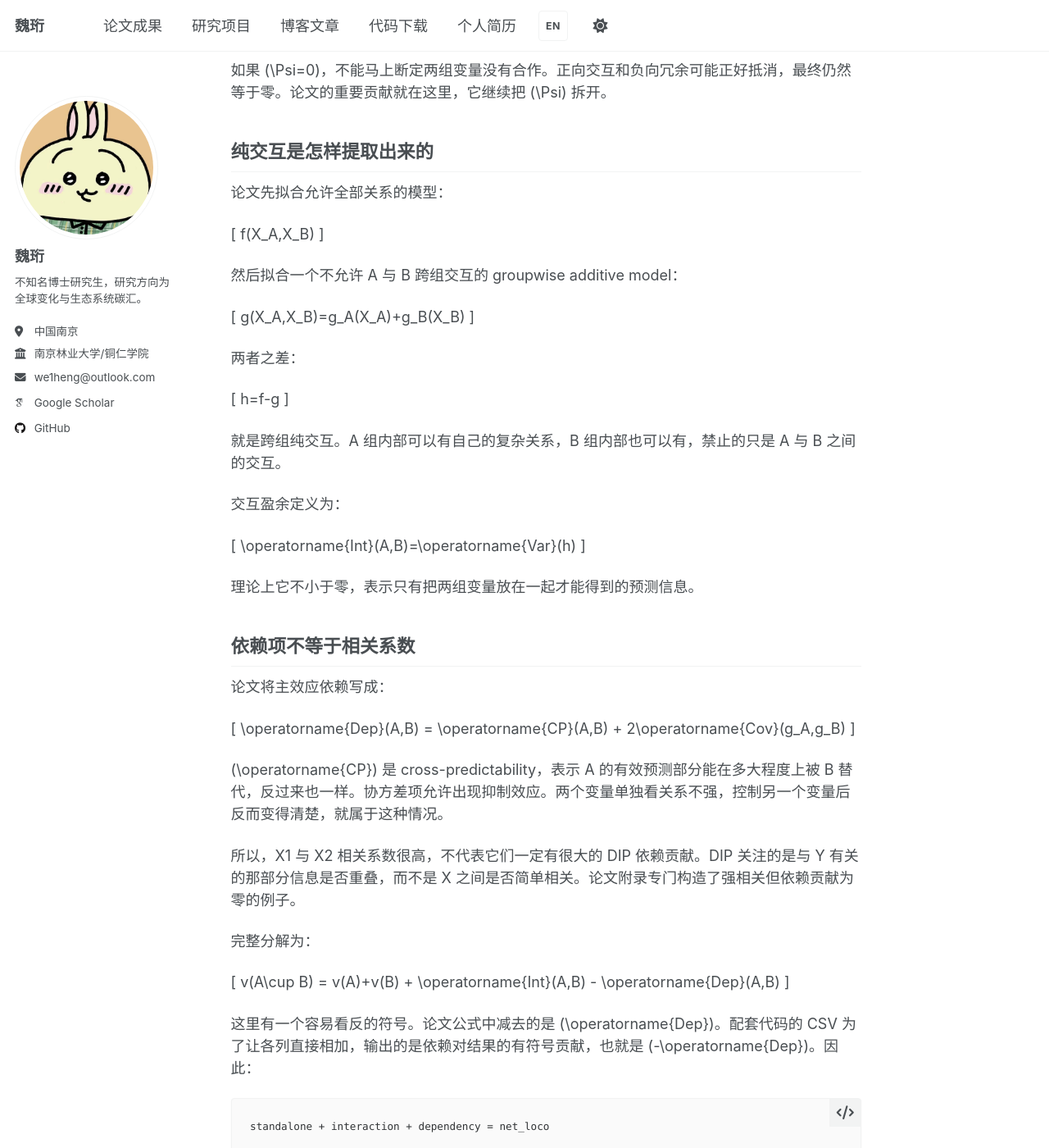
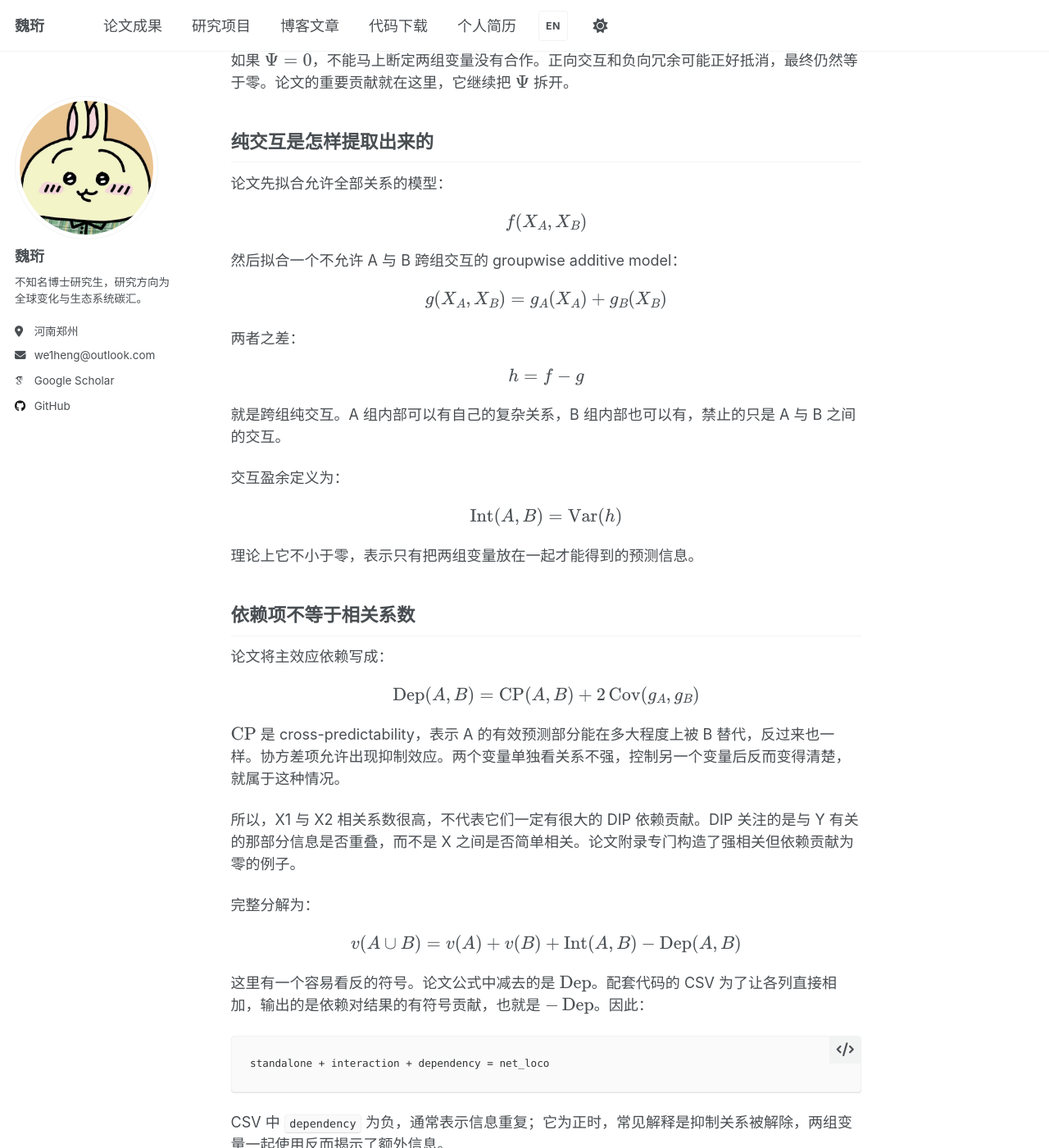
Before and after one commit to NOOB304/NOOB304.github.io, a Jekyll site: the page built from _posts/2026-07-03-dip-feature-contribution-raster-code.md, in a window 1280 px wide and 1400 px high, scrolled down 2680 px. Shown: the whole window at 82% size. Built offline with Jekyll 4.4.1, drawn with Linux system fonts in a browser that asks for light colours; some web fonts are replaced; some of the changed text lies outside the part shown.

Commit message:
Fix math rendering and update profile location

````diff
--- a/_config.yml
+++ b/_config.yml
@@ -25,12 +25,9 @@ author:
   bio              : "Ph.D. student studying global change and ecosystem carbon sinks."
   bio_en           : "Ph.D. student studying global change and ecosystem carbon sinks."
   bio_zh           : "不知名博士研究生，研究方向为全球变化与生态系统碳汇。"
-  location         : "Nanjing, China"
-  location_en      : "Nanjing, China"
-  location_zh      : "中国南京"
-  employer         : "Nanjing Forestry University"
-  employer_en      : "Nanjing Forestry University"
-  employer_zh      : "南京林业大学/铜仁学院"
+  location         : "Zhengzhou, Henan, China"
+  location_en      : "Zhengzhou, Henan, China"
+  location_zh      : "河南郑州"
   uri              :
   email            : "we1heng@outlook.com"
 
--- a/_posts/2026-07-03-dip-feature-contribution-raster-code.md
+++ b/_posts/2026-07-03-dip-feature-contribution-raster-code.md
@@ -65,49 +65,49 @@ DIP 处理的正是这层混淆。它把一个变量的重要性拆成单独贡
 
 DIP 分解的是预测能力，不是把几张 X 栅格直接按比例切开。
 
-论文把一组变量 \(X_S\) 的预测能力写成：
+论文把一组变量 $X_S$ 的预测能力写成：
 
-\[
+$$
 v(S)=\operatorname{Var}\left(E[Y\mid X_S]\right)
-\]
+$$
 
-它表示知道 \(X_S\) 后，能够解释多少 Y 的变化。真实的条件期望 \(E[Y\mid X_S]\) 不可直接观察，所以实际计算必须根据 X 和 Y 拟合模型。
+它表示知道 $X_S$ 后，能够解释多少 Y 的变化。真实的条件期望 $E[Y\mid X_S]$ 不可直接观察，所以实际计算必须根据 X 和 Y 拟合模型。
 
 假设把变量分成 A 和 B 两组。两组联合后的合作部分为：
 
-\[
+$$
 \Psi(A,B)=v(A\cup B)-v(A)-v(B)
-\]
+$$
 
-如果 \(\Psi=0\)，不能马上断定两组变量没有合作。正向交互和负向冗余可能正好抵消，最终仍然等于零。论文的重要贡献就在这里，它继续把 \(\Psi\) 拆开。
+如果 $\Psi=0$，不能马上断定两组变量没有合作。正向交互和负向冗余可能正好抵消，最终仍然等于零。论文的重要贡献就在这里，它继续把 $\Psi$ 拆开。
 
 ## 纯交互是怎样提取出来的
 
 论文先拟合允许全部关系的模型：
 
-\[
+$$
 f(X_A,X_B)
-\]
+$$
 
 然后拟合一个不允许 A 与 B 跨组交互的 groupwise additive model：
 
-\[
+$$
 g(X_A,X_B)=g_A(X_A)+g_B(X_B)
-\]
+$$
 
 两者之差：
 
-\[
+$$
 h=f-g
-\]
+$$
 
 就是跨组纯交互。A 组内部可以有自己的复杂关系，B 组内部也可以有，禁止的只是 A 与 B 之间的交互。
 
 交互盈余定义为：
 
-\[
+$$
 \operatorname{Int}(A,B)=\operatorname{Var}(h)
-\]
+$$
 
 理论上它不小于零，表示只有把两组变量放在一起才能得到的预测信息。
 
@@ -115,21 +115,21 @@ h=f-g
 
 论文将主效应依赖写成：
 
-\[
+$$
 \operatorname{Dep}(A,B)
 =
 \operatorname{CP}(A,B)
 +
 2\operatorname{Cov}(g_A,g_B)
-\]
+$$
 
-\(\operatorname{CP}\) 是 cross-predictability，表示 A 的有效预测部分能在多大程度上被 B 替代，反过来也一样。协方差项允许出现抑制效应。两个变量单独看关系不强，控制另一个变量后反而变得清楚，就属于这种情况。
+$\operatorname{CP}$ 是 cross-predictability，表示 A 的有效预测部分能在多大程度上被 B 替代，反过来也一样。协方差项允许出现抑制效应。两个变量单独看关系不强，控制另一个变量后反而变得清楚，就属于这种情况。
 
 所以，X1 与 X2 相关系数很高，不代表它们一定有很大的 DIP 依赖贡献。DIP 关注的是与 Y 有关的那部分信息是否重叠，而不是 X 之间是否简单相关。论文附录专门构造了强相关但依赖贡献为零的例子。
 
 完整分解为：
 
-\[
+$$
 v(A\cup B)
 =
 v(A)+v(B)
@@ -137,9 +137,9 @@ v(A)+v(B)
 \operatorname{Int}(A,B)
 -
 \operatorname{Dep}(A,B)
-\]
+$$
 
-这里有一个容易看反的符号。论文公式中减去的是 \(\operatorname{Dep}\)。配套代码的 CSV 为了让各列直接相加，输出的是依赖对结果的有符号贡献，也就是 \(-\operatorname{Dep}\)。因此：
+这里有一个容易看反的符号。论文公式中减去的是 $\operatorname{Dep}$。配套代码的 CSV 为了让各列直接相加，输出的是依赖对结果的有符号贡献，也就是 $-\operatorname{Dep}$。因此：
 
 ```text
 standalone + interaction + dependency = net_loco
@@ -190,7 +190,7 @@ California Housing 的经度和纬度主要通过交互发挥作用。ocean prox
 使用A和B但禁止跨组交互的模型
 ```
 
-预测只是一把尺子，最终目的仍然是分解贡献。DIP 不是用来替代时序预测模型的算法，但它必须借助机器学习估计未知的 \(E[Y\mid X]\)。
+预测只是一把尺子，最终目的仍然是分解贡献。DIP 不是用来替代时序预测模型的算法，但它必须借助机器学习估计未知的 $E[Y\mid X]$。
 
 验证数据也不能省。复杂模型可以记住训练样本，让无关变量在训练集上表现得很重要。论文附录明确要求模型在训练集拟合，在不重叠的测试集计算经验风险。作者真实数据实验使用十折交叉验证。
 
@@ -201,7 +201,7 @@ California Housing 的经度和纬度主要通过交互发挥作用。ocean prox
 | 方法 | 主要回答什么 | 能否处理非线性 | 交互与依赖 |
 |---|---|---:|---|
 | 偏相关 | 控制其他变量后的线性相关 | 否 | 不分解 |
-| LMG | 在线性回归中分配 \(R^2\) | 通常不能 | 将共享解释量按顺序平均 |
+| LMG | 在线性回归中分配 $R^2$ | 通常不能 | 将共享解释量按顺序平均 |
 | SHAP | 某个已训练模型为何给出这个预测 | 可以 | 需要额外交互算法，相关变量仍棘手 |
 | DIP | 全局预测贡献由单独作用、交互和依赖各占多少 | 可以 | 直接分开 |
 
@@ -371,7 +371,7 @@ VARIABLE_GROUPS = {
 
 假设独立验证结果为：
 
-| 模型 | \(R^2\) | RMSE |
+| 模型 | $R^2$ | RMSE |
 |---|---:|---:|
 | M0 | 0.60 | 105 |
 | M1 | 0.70 | 89 |
@@ -445,21 +445,21 @@ results/
 
 `allocated_effect_temperature.tif` 表示每个像元上气温组将预测值向上或向下推动多少。正值提高预测，负值降低预测。模型截距保存在 `result_metadata.json`，并满足：
 
-\[
+$$
 \text{prediction}
 =
 \text{intercept}
 +
 \sum_j \text{allocated effect}_j
-\]
+$$
 
 `percent_temperature.tif` 使用绝对值计算：
 
-\[
+$$
 P_j=
 \frac{|C_j|}{\sum_k|C_k|}
 \times100\%
-\]
+$$
 
 同一像元中所有变量的百分比加起来为 100%。百分比没有方向，必须与 `allocated_effect` 一起看。
 
@@ -488,7 +488,7 @@ R2_THRESHOLD = 0.70
 STOP_IF_BELOW_THRESHOLD = True
 ```
 
-如果多次空间验证的平均 \(R^2\) 低于 0.70，程序仍保存 DIP 表格和验证指标，但停止输出逐像元贡献图。原因很简单：模型本身没有学好时，漂亮的贡献地图也不值得解释。
+如果多次空间验证的平均 $R^2$ 低于 0.70，程序仍保存 DIP 表格和验证指标，但停止输出逐像元贡献图。原因很简单：模型本身没有学好时，漂亮的贡献地图也不值得解释。
 
 如果研究问题允许较低阈值，可以修改 `R2_THRESHOLD`。不要为了让代码通过而反复下调阈值，阈值应在分析前确定。
 
@@ -506,11 +506,11 @@ STOP_IF_BELOW_THRESHOLD = True
 
 以下数字只是格式示例：
 
-> 空间独立验证的平均 \(R^2\) 为 0.74。变量 A 的净预测贡献最高，为 0.21，其中单独贡献、交互贡献和依赖贡献分别为 0.18、0.09 和 −0.06。负的依赖贡献表明变量 A 与其余预测因子共享部分预测信息。变量 B 的单独贡献较低，但交互贡献较高，说明其预测价值主要在与其他变量联合使用时出现。
+> 空间独立验证的平均 $R^2$ 为 0.74。变量 A 的净预测贡献最高，为 0.21，其中单独贡献、交互贡献和依赖贡献分别为 0.18、0.09 和 −0.06。负的依赖贡献表明变量 A 与其余预测因子共享部分预测信息。变量 B 的单独贡献较低，但交互贡献较高，说明其预测价值主要在与其他变量联合使用时出现。
 
 涉及滞后时可以写：
 
-> 与仅使用当期变量的模型相比，加入前一期变量后，空间独立验证 \(R^2\) 由 0.60 提高至 0.70，且 RMSE 由 105 降至 89。加入更早时期的变量未进一步改善精度，结果支持约一个时间步的滞后响应。DIP 分解显示，该滞后变量组的额外预测信息主要来自单独贡献，而非与同期变量的交互。
+> 与仅使用当期变量的模型相比，加入前一期变量后，空间独立验证 $R^2$ 由 0.60 提高至 0.70，且 RMSE 由 105 降至 89。加入更早时期的变量未进一步改善精度，结果支持约一个时间步的滞后响应。DIP 分解显示，该滞后变量组的额外预测信息主要来自单独贡献，而非与同期变量的交互。
 
 不要把“预测贡献”直接改成“因果贡献”。如果研究使用的是观测栅格，建议保留“预测信息”“关联”或“响应”等词。
 
--- a/scripts/verify-site.mjs
+++ b/scripts/verify-site.mjs
@@ -1106,7 +1106,7 @@ async function checkRenderedArgFeatures() {
     {
       path: 'zh/index.html',
       terms: [
-        '南京林业大学/铜仁学院',
+        '河南郑州',
         '不知名博士研究生，研究方向为全球变化与生态系统碳汇。',
         '目前正在攻读博士学位。',
       ],
````
Also changed, not shown: _includes/head/custom.html (+10 -1 lines), _posts/2026-06-27-invest-carbon-ecosystem-services-automation.md (+18 -18 lines), _posts/2026-06-27-landtrendr-gee-ecological-disturbance-recovery.md (+16 -16 lines).
